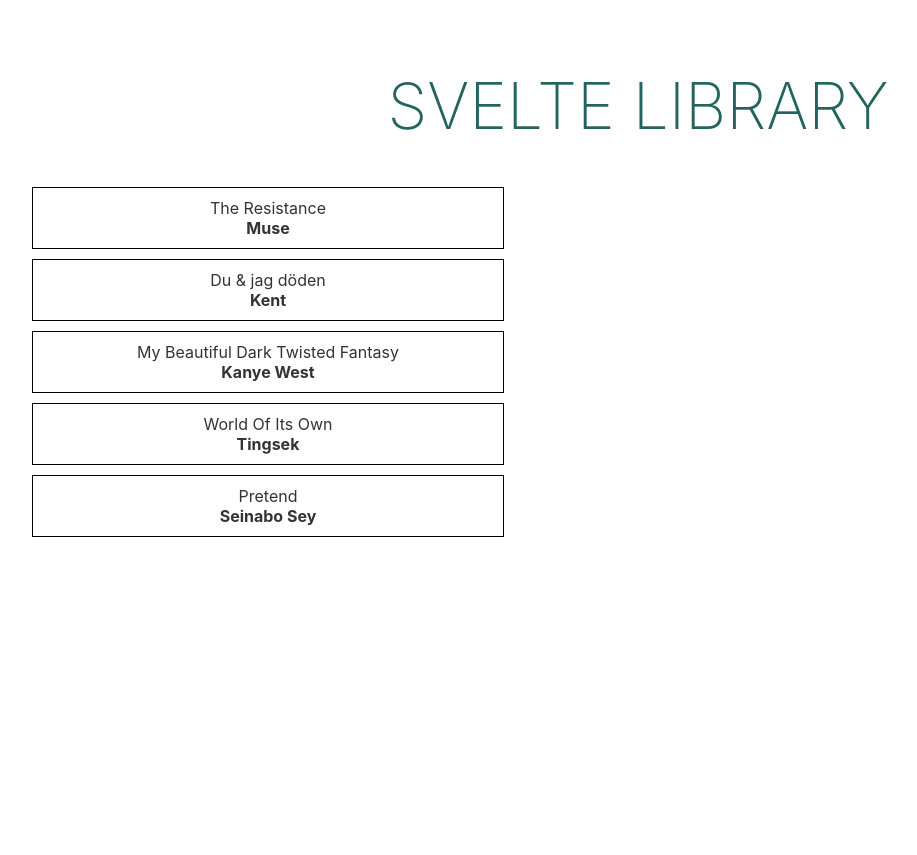
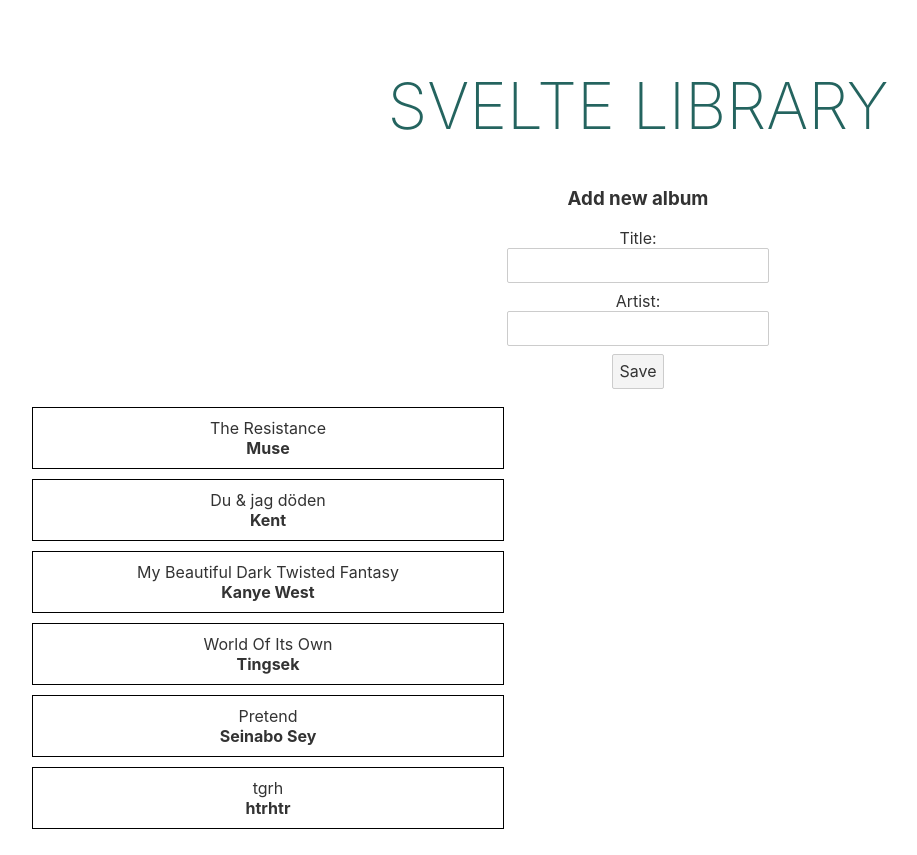
Before and after one commit to gabriellekamph/svelte-library, a Svelte app: page / in a window 1280 px wide. Shown: the whole page, without its empty margins (2-919 px from the left). Before the commit the page ends 800 px from the top, so only its background shows below. Built offline with nearby package versions, Linux system fonts and the light colour scheme; data requests are answered from the project's data file.

Commit message:
Creating form to add new albums

```diff
--- a/db.json
+++ b/db.json
@@ -2,28 +2,33 @@
   "albums": [
     {
       "id": 1,
-      "album": "The Resistance",
+      "title": "The Resistance",
       "artist": "Muse"
     },
     {
       "id": 2,
-      "album": "Du & jag döden",
+      "title": "Du & jag döden",
       "artist": "Kent"
     },
     {
       "id": 3,
-      "album": "My Beautiful Dark Twisted Fantasy",
+      "title": "My Beautiful Dark Twisted Fantasy",
       "artist": "Kanye West"
     },
     {
       "id": 4,
-      "album": "World Of Its Own",
+      "title": "World Of Its Own",
       "artist": "Tingsek"
     },
     {
       "id": 5,
-      "album": "Pretend",
+      "title": "Pretend",
       "artist": "Seinabo Sey"
+    },
+    {
+      "title": "tgrh",
+      "artist": "htrhtr",
+      "id": 6
     }
   ]
 }
--- a/src/App.svelte
+++ b/src/App.svelte
@@ -1,6 +1,7 @@
 <script>
 
 	import Library from './components/Library.svelte';
+	import Form from './components/Form.svelte';
 
 </script>
 
@@ -29,5 +30,6 @@
 
 <main>
 	<h1>Svelte Library</h1>
+	<Form />
 	<Library />
 </main>
--- a/src/components/Album.svelte
+++ b/src/components/Album.svelte
@@ -16,6 +16,6 @@
 </style>
 
 <div>
-    {album.album} <br/>
+    {album.title} <br/>
     <b>{album.artist}</b> <br />
 </div>
--- /dev/null
+++ b/src/components/Form.svelte
@@ -0,0 +1,45 @@
+<script>
+
+    export let title = "";
+    export let artist = "";
+
+    $: console.log("Title: ", title)
+    $: console.log("Artist: ", artist)
+
+    const onSubmit = (event) => {
+        event.preventDefault();
+        console.log("Title: " + event.target.title.value)
+        console.log("Artist: " + event.target.artist.value)
+
+        let newAlbum = {
+            "title": event.target.title.value,
+            "artist": event.target.artist.value
+        }
+
+        // Fetch with post to add new album to json database
+
+        fetch("http://localhost:3000/albums", {
+            method: "post",
+            headers: {
+                "Content-type": "application/json"
+            },
+            body: JSON.stringify(newAlbum)
+        })
+        .then(res => res.json())
+        .then(data => console.log("data", data))
+        .catch(err => console.log("error", err))
+
+    }
+</script>
+
+<style>
+
+</style>
+
+<form on:submit={onSubmit}>
+    <h3>Add new album</h3>
+    <label for="title">Title:</label><input type="text" id="title" bind:value={title} />
+    <label for="artist">Artist:</label><input type="text" id="artist" bind:value={artist} />
+    <br />
+    <button>Save</button>
+</form>
```
